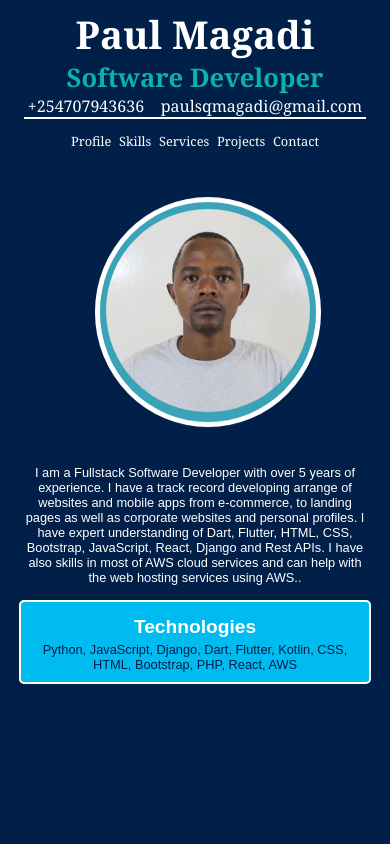
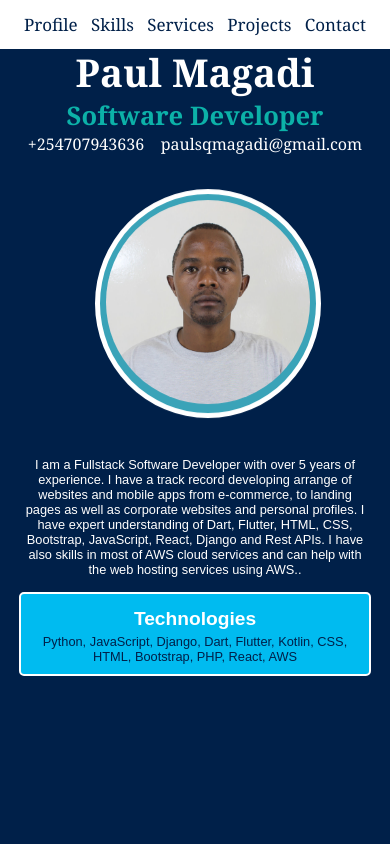
Before and after one commit to paulmagadi/Paul-Magadi-Portfolio-Website, a plain HTML site: page index.html in a window 390 px wide. Shown: the top 844 px of the page. Drawn offline with nearby package versions, Linux system fonts and the light colour scheme; a web font is replaced by a local one.

Commit message:
modified:   index.html 	modified:   main.css

```diff
--- a/index.html
+++ b/index.html
@@ -17,6 +17,14 @@
             <!-- Navigation Section  -->
             <nav>
                 <div class="navbar">
+                    <div class="nav-items-mobile">
+                        <a href="#profile" class="nav-item">Profile</a>
+                        <a href="#skills" class="nav-item">Skills</a>
+                        <a href="#services" class="nav-item">Services</a>
+                        <a href="#projects" class="nav-item">Projects</a>
+                        <a href="#contact" class="nav-item">Contact</a>
+                        <a  href="javascript:void(0);" class="menu-icon" onclick="myFunction()"><i class="fa fa-bars"></i></a>
+                    </div>
                     <div class="lead" style="display: block;">
                         <h4>Paul Magadi</h4>
                         <h5 style="color: #0cb1a8; font-size: 1.6rem;">Software Developer</h5>
@@ -30,14 +38,7 @@
                         <a href="#contact" class="nav-item">Contact</a>
                     </div>
 
-                    <div class="nav-items-mobile">
-                        <a href="#profile" class="nav-item">Profile</a>
-                        <a href="#skills" class="nav-item">Skills</a>
-                        <a href="#services" class="nav-item">Services</a>
-                        <a href="#projects" class="nav-item">Projects</a>
-                        <a href="#contact" class="nav-item">Contact</a>
-                        <a  href="javascript:void(0);" class="menu-icon" onclick="myFunction()"><i class="fa fa-bars"></i></a>
-                    </div>
+
 
                 </div>
             </nav>
--- a/main.css
+++ b/main.css
@@ -345,14 +345,25 @@ nav .navbar .menu-icon {
 
     nav .navbar .nav-items-mobile {
         display: flex;
-        justify-content: center;
-        padding: .6em 0;
-        border-top: 2px solid white;
+        justify-content: space-between;
+        padding: .8em 1.5em;
+        position: fixed;
+        top: 0;
+        left: 0;
+        right: 0;
+        width: 100%;
+        background-color: var(--white-color);
+
+    }
+
+    nav .navbar .lead {
+        padding-top: 1em;
     }
 
     nav .navbar .nav-items-mobile a {
-        padding: .3em;
-        font-size: .8rem;
+        /* padding: .3em; */
+        /* font-size: .8rem; */
+        color: var(--primary1);
     }
 
     .profile-section {
```
